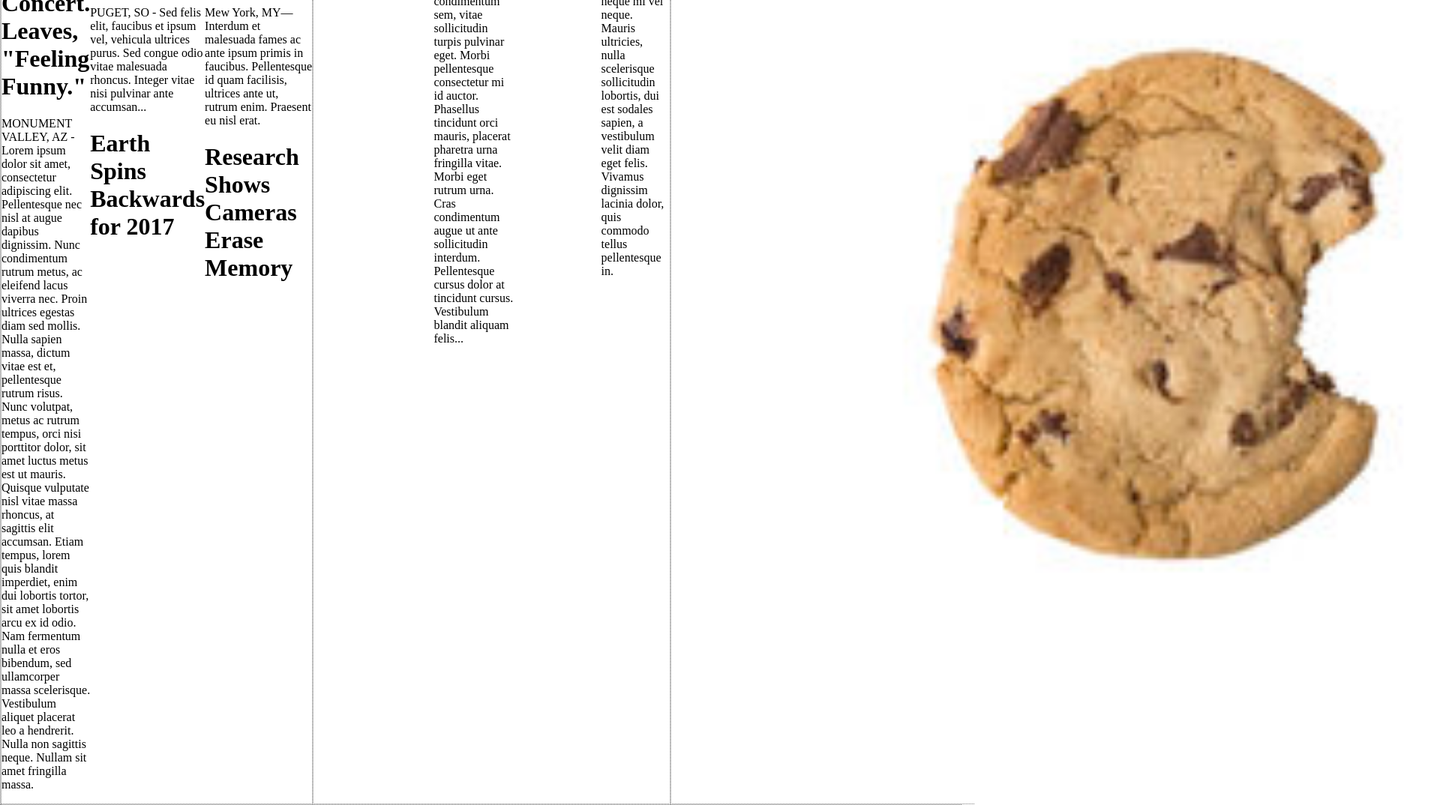
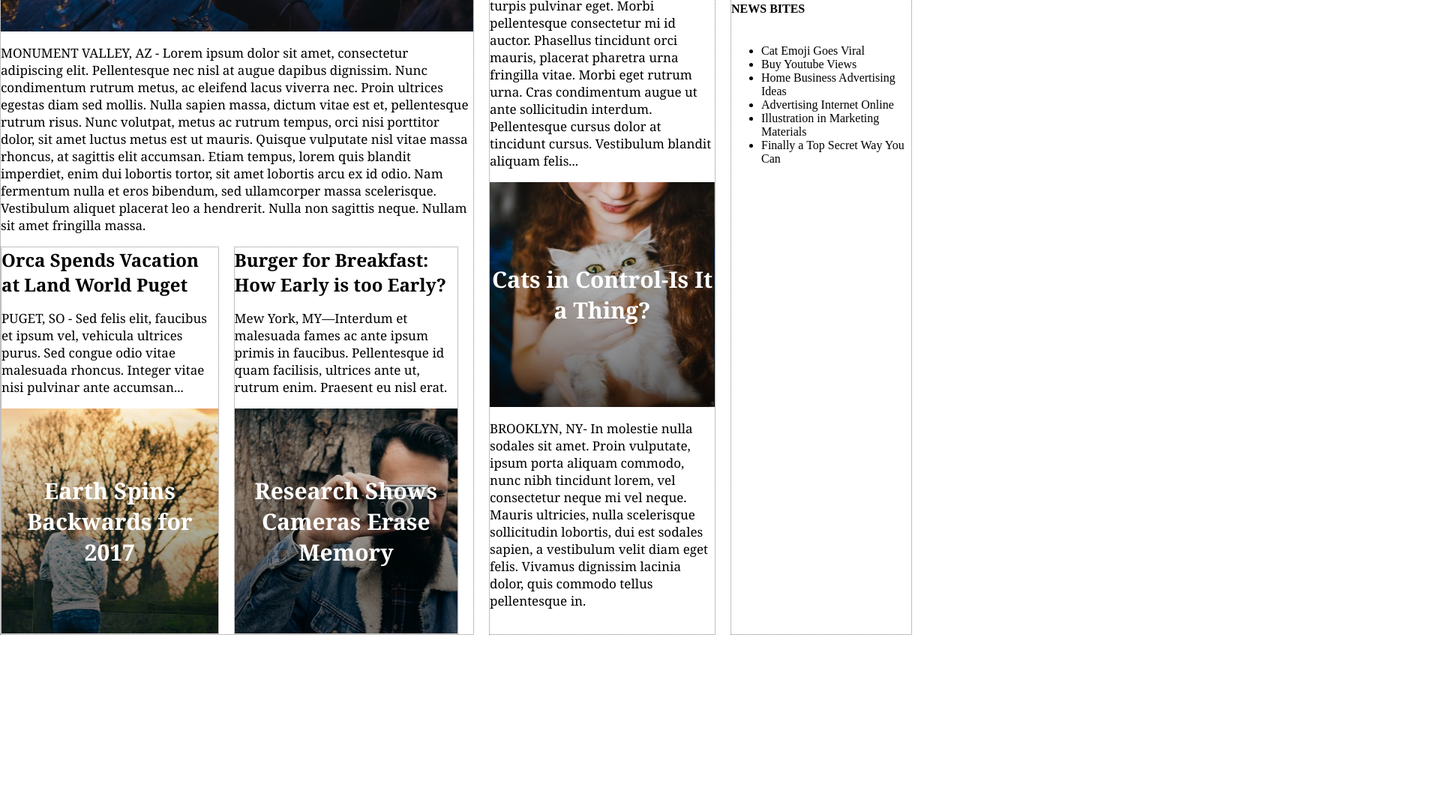
Before and after one commit to andreaargyle/mytimes, a plain HTML site: page index.html in a window 1280 px wide. Shown: the part 341-1415 px from the top of the page at 75% size, 1920 px wide, since content can reach past the window. After the commit the page ends 1188 px from the top, so only its background shows below. Drawn offline with Linux system fonts and the light colour scheme.

Commit message:
Add CSS images and flex code

```diff
--- a/index.html
+++ b/index.html
@@ -26,31 +26,33 @@
     </header>
     <main class="container">
       <!-- Left Column -->
-      <div class="container column large">
+      <div class="column large">
         <div class="headline">
-          <h1 class="white">Mother of Three Buys Tuna Steak at Phish Concert. Leaves, "Feeling Funny."</h1>
+          <div class="image-content" id="storymain">Mother of Three Buys Tuna Steak at Phish Concert. Leaves, "Feeling Funny."</div>
           <p>MONUMENT VALLEY, AZ - Lorem ipsum dolor sit amet, consectetur adipiscing elit. Pellentesque nec nisl at augue dapibus dignissim. Nunc condimentum rutrum metus, ac eleifend lacus viverra nec. Proin ultrices egestas diam sed mollis. Nulla sapien massa, dictum vitae est et, pellentesque rutrum risus. Nunc volutpat, metus ac rutrum tempus, orci nisi porttitor dolor, sit amet luctus metus est ut mauris. Quisque vulputate nisl vitae massa rhoncus, at sagittis elit accumsan. Etiam tempus, lorem quis blandit imperdiet, enim dui lobortis tortor, sit amet lobortis arcu ex id odio. Nam fermentum nulla et eros bibendum, sed ullamcorper massa scelerisque. Vestibulum aliquet placerat leo a hendrerit. Nulla non sagittis neque. Nullam sit amet fringilla massa.</p>
         </div>
-        <div class="article left">
-          <h1 class="black">Orca Spends Vacation at Land World Puget</h1>
-          <p>PUGET, SO - Sed felis elit, faucibus et ipsum vel, vehicula ultrices purus. Sed congue odio vitae malesuada rhoncus. Integer vitae nisi pulvinar ante accumsan...</p>
-          <h1 class="white">Earth Spins Backwards for 2017</h1>
-        </div>
-        <div class="article right">
-          <h1 class="black">Burger for Breakfast: How Early is too Early?</h1>
-          <p>Mew York, MY—Interdum et malesuada fames ac ante ipsum primis in faucibus. Pellentesque id quam facilisis, ultrices ante ut, rutrum enim. Praesent eu nisl erat.</p>
-          <h1 class="white">Research Shows Cameras Erase Memory</h1>
+        <div class="articles">
+          <div class="column sub">
+            <div class="story-headline">Orca Spends Vacation at Land World Puget</div>
+            <p>PUGET, SO - Sed felis elit, faucibus et ipsum vel, vehicula ultrices purus. Sed congue odio vitae malesuada rhoncus. Integer vitae nisi pulvinar ante accumsan...</p>
+            <div class="image-content" id="story2">Earth Spins Backwards for 2017</div>
+          </div>
+          <div class="column sub">
+            <div class="story-headline">Burger for Breakfast: How Early is too Early?</div>
+            <p>Mew York, MY—Interdum et malesuada fames ac ante ipsum primis in faucibus. Pellentesque id quam facilisis, ultrices ante ut, rutrum enim. Praesent eu nisl erat.</p>
+            <div class="image-content" id="story3">Research Shows Cameras Erase Memory</div>
+          </div>
         </div>
       </div>
       <!-- Middle Column -->
-      <div class="container column medium">
-        <h1 class="black">FBI Finds Action Star Guilty of False Advertising</h1>
+      <div class="column medium">
+        <div class="story-headline">FBI Finds Action Star Guilty of False Advertising</div>
         <p>WASHINGTON DC- Donec luctus sem augue, rutrum posuere orci aliquam sed. Nam vitae aliquam lectus. Sed tempor tortor est, nec sagittis eros tincidunt sed. Morbi venenatis condimentum sem, vitae sollicitudin turpis pulvinar eget. Morbi pellentesque consectetur mi id auctor. Phasellus tincidunt orci mauris, placerat pharetra urna fringilla vitae. Morbi eget rutrum urna. Cras condimentum augue ut ante sollicitudin interdum. Pellentesque cursus dolor at tincidunt cursus. Vestibulum blandit aliquam felis...</p>
-        <h1 class="white">Cats in Control-Is It a Thing?</h1>
+        <div class="image-content" id="story1">Cats in Control-Is It a Thing?</div>
         <p>BROOKLYN, NY- In molestie nulla sodales sit amet. Proin vulputate, ipsum porta aliquam commodo, nunc nibh tincidunt lorem, vel consectetur neque mi vel neque. Mauris ultricies, nulla scelerisque sollicitudin lobortis, dui est sodales sapien, a vestibulum velit diam eget felis. Vivamus dignissim lacinia dolor, quis commodo tellus pellentesque in.</p>
       </div>
       <!-- Right Column -->
-      <div class="container column small">
+      <div class="column small">
         <img src="resources/images/img-news-bite.png" />
         <h4>NEWS BITES</h4>
         <ul>
--- a/resources/css/style.css
+++ b/resources/css/style.css
@@ -2,10 +2,6 @@
 
 body {
   margin: 0;
-}
-
-.container {
-  border: 1px dotted gray;
 }
 
 /* Header */
@@ -59,20 +55,69 @@ main {
   top: 82px;
 }
 
-.column.large,
-.column.medium,
+.column {
+  display: flex;
+  flex-direction: column;
+  margin-right: 20px;
+  border: 1px dotted gray;
+}
+
+.column.large {
+  width: 630px;
+  flex-direction: row;
+  flex-wrap: wrap;
+}
+
+.column.medium {
+  width: 300px;
+}
+
 .column.small {
+  width: 240px;
+}
+
+/* Image Headlines */
+
+.image-content {
+  display: flex;
+  font-family: Georgia;
+  font-weight: bold;
+  font-size: 30px;
+  color: white;
+  min-height: 300px;
+  text-align: center;
+  align-items: center;
+}
+
+
+#storymain {
+  text-align: left;
+  background-image: url("../images/img-story-main.png");
+}
+#story1 {
+  background-image: url("../images/img-story-1.png");
+}
+#story2 {
+  background-image: url("../images/img-story-2.png");
+}
+#story3 {
+  background-image: url("../images/img-story-3.png");
+}
+
+/* Stories */
+
+.articles {
   display: flex;
 }
 
-.column.large {
-  flex: 3 630px;
+.story-headline {
+  font-family: Georgia;
+  font-weight: bold;
+  font-size: 1.5em;
+  color: black;
 }
-
-.column.medium {
-  flex: 2 300px;
+p {
+  font-family: Georgia;
+  font-size: 17px;
+  color: black;
 }
-
-.column.small {
-  flex: 1 240px;
-}
```
